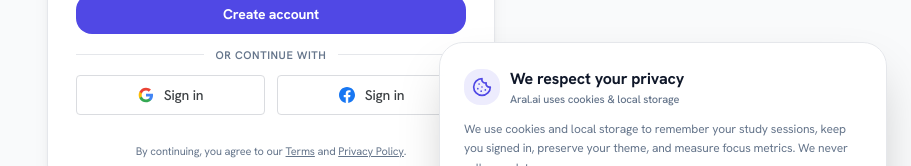
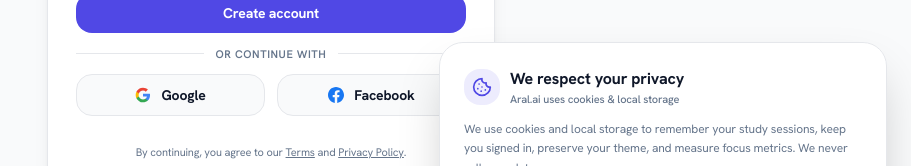
Before and after one commit to Nexecy/Aral.ai, a Next.js app in the folder frontend/: page /signup in a window 1280 px wide. Shown: the part 519-685 px from the top of the page, without its empty margins (369-1280 px from the left). Built offline with nearby package versions, Linux system fonts and the light colour scheme; no server answers.

Commit message:
fix(auth): restore sleek zero-flicker native social sign-in buttons

```diff
--- a/frontend/src/app/layout.tsx
+++ b/frontend/src/app/layout.tsx
@@ -65,7 +65,6 @@ export default function RootLayout({
     >
       <head>
         {origin ? <link rel="preconnect" href={origin} /> : null}
-        <script src="https://accounts.google.com/gsi/client" async defer></script>
       </head>
       <body className={`${hanken.className} font-sans min-h-screen bg-background text-foreground antialiased`}>
         <ThemeProvider>
--- a/frontend/src/components/auth/AuthForm.tsx
+++ b/frontend/src/components/auth/AuthForm.tsx
@@ -1,13 +1,12 @@
 'use client';
 
-import React, { useEffect, useRef, useState } from 'react';
+import React, { useState } from 'react';
 import Link from 'next/link';
 import { useRouter } from 'next/navigation';
 import { Eye, EyeOff, Loader2 } from 'lucide-react';
 import { useAuth } from '@/context/AuthContext';
 import { AuthScreen } from '@/components/auth/AuthScreen';
 import { signInWithSocial } from '@/lib/socialAuth';
-import { initGoogleIdentity } from '@/lib/googleAuth';
 
 interface AuthFormProps {
   mode: 'login' | 'signup';
@@ -19,7 +18,7 @@ function isValidEmail(value: string): boolean {
 
 export function AuthForm({ mode }: AuthFormProps) {
   const router = useRouter();
-  const { login, signup, establishSession } = useAuth();
+  const { login, signup } = useAuth();
 
   const [email, setEmail] = useState('');
   const [password, setPassword] = useState('');
@@ -29,55 +28,6 @@ export function AuthForm({ mode }: AuthFormProps) {
   const [submitting, setSubmitting] = useState(false);
   const [error, setError] = useState<string | null>(null);
   const isSignup = mode === 'signup';
-  const googleBtnRef = useRef<HTMLDivElement>(null);
-  const [googleReady, setGoogleReady] = useState(false);
-
-  const handleGoogleSuccess = async (accessToken: string) => {
-    try {
-      await establishSession(accessToken);
-      router.replace('/');
-    } catch (err: any) {
-      setError(err?.message || 'Failed to complete Google sign-in.');
-    }
-  };
-
-  const handleGoogleError = (errMsg: string) => {
-    console.info('Google notice:', errMsg);
-  };
-
-  useEffect(() => {
-    let rendered = false;
-    const setupGoogle = () => {
-      if (typeof window !== 'undefined' && window.google?.accounts?.id) {
-        initGoogleIdentity(handleGoogleSuccess, handleGoogleError);
-        if (googleBtnRef.current && !rendered) {
-          try {
-            window.google.accounts.id.renderButton(googleBtnRef.current, {
-              type: 'standard',
-              theme: 'outline',
-              size: 'large',
-              text: 'signin',
-              shape: 'rectangular',
-              logo_alignment: 'left',
-              width: 175
-            });
-            rendered = true;
-            setGoogleReady(true);
-          } catch {
-            // fallback
-          }
-        }
-      }
-    };
-
-    setupGoogle();
-    const interval = setInterval(setupGoogle, 300);
-    return () => clearInterval(interval);
-  }, []);
-
-  const handleGoogleClick = () => {
-    signInWithSocial('google');
-  };
 
   const handleSubmit = async (e: React.FormEvent) => {
     e.preventDefault();
@@ -251,35 +201,25 @@ export function AuthForm({ mode }: AuthFormProps) {
         </div>
 
         {/* Social Auth Buttons */}
-        <div className="grid grid-cols-2 gap-3 pt-1 items-center">
-          <div className="w-full h-[40px] flex items-center justify-center">
-            <div
-              ref={googleBtnRef}
-              className={`w-full h-[40px] flex items-center justify-center ${
-                googleReady ? 'block' : 'hidden'
-              }`}
-            />
-            {!googleReady && (
-              <button
-                type="button"
-                onClick={handleGoogleClick}
-                className="w-full h-[40px] flex items-center justify-center gap-2.5 px-4 rounded-[4px] border border-[#dadce0] dark:border-border bg-white dark:bg-card hover:bg-[#f8f9fa] dark:hover:bg-muted text-xs sm:text-sm font-medium text-[#3c4043] dark:text-foreground transition-all shadow-none"
-                title="Sign in with Google"
-              >
-                <GoogleIcon className="w-4 h-4 shrink-0" />
-                <span>Sign in</span>
-              </button>
-            )}
-          </div>
+        <div className="grid grid-cols-2 gap-3 pt-1">
+          <button
+            type="button"
+            onClick={() => signInWithSocial('google')}
+            className="flex items-center justify-center gap-2.5 py-2.5 px-4 rounded-xl border border-border bg-surface-container-low hover:bg-surface-container text-xs sm:text-sm font-bold text-foreground transition-all hover:border-primary/40 active:scale-98 shadow-2xs"
+            title="Continue with Google"
+          >
+            <GoogleIcon className="w-4 h-4 shrink-0" />
+            <span>Google</span>
+          </button>
 
           <button
             type="button"
             onClick={() => signInWithSocial('facebook')}
-            className="w-full h-[40px] flex items-center justify-center gap-2.5 px-4 rounded-[4px] border border-[#dadce0] dark:border-border bg-white dark:bg-card hover:bg-[#f8f9fa] dark:hover:bg-muted text-xs sm:text-sm font-medium text-[#3c4043] dark:text-foreground transition-all shadow-none"
-            title="Sign in with Facebook"
+            className="flex items-center justify-center gap-2.5 py-2.5 px-4 rounded-xl border border-border bg-surface-container-low hover:bg-surface-container text-xs sm:text-sm font-bold text-foreground transition-all hover:border-primary/40 active:scale-98 shadow-2xs"
+            title="Continue with Facebook"
           >
             <FacebookIcon className="w-4 h-4 shrink-0" />
-            <span>Sign in</span>
+            <span>Facebook</span>
           </button>
         </div>
 
--- a/frontend/src/lib/googleAuth.ts
+++ /dev/null
@@ -1,100 +0,0 @@
-'use client';
-
-import { api } from '@/lib/api';
-
-export const GOOGLE_CLIENT_ID =
-  process.env.NEXT_PUBLIC_GOOGLE_CLIENT_ID ||
-  '686935671952-7nu38r853mtqrtifcntvhlrcv03bl96l.apps.googleusercontent.com';
-
-declare global {
-  interface Window {
-    google?: {
-      accounts: {
-        id: {
-          initialize: (config: {
-            client_id: string;
-            callback: (response: { credential: string }) => void;
-            auto_select?: boolean;
-            cancel_on_tap_outside?: boolean;
-            context?: 'signin' | 'signup' | 'use';
-          }) => void;
-          prompt: (momentListener?: (moment: any) => void) => void;
-          renderButton: (
-            parent: HTMLElement,
-            options: {
-              type?: 'standard' | 'icon';
-              theme?: 'outline' | 'filled_blue' | 'filled_black';
-              size?: 'large' | 'medium' | 'small';
-              text?: 'signin_with' | 'signup_with' | 'continue_with' | 'signin';
-              shape?: 'rectangular' | 'pill' | 'circle' | 'square';
-              logo_alignment?: 'left' | 'center';
-              width?: number | string;
-            }
-          ) => void;
-          disableAutoSelect: () => void;
-        };
-      };
-    };
-  }
-}
-
-/**
- * Initialize Google Identity Services on the page.
- */
-export function initGoogleIdentity(
-  onSuccess: (accessToken: string) => Promise<void>,
-  onError: (errMsg: string) => void
-) {
-  if (typeof window === 'undefined' || !window.google?.accounts?.id) {
-    return false;
-  }
-
-  try {
-    window.google.accounts.id.initialize({
-      client_id: GOOGLE_CLIENT_ID,
-      auto_select: false,
-      callback: async (response) => {
-        if (!response.credential) {
-          onError('Google sign-in was cancelled or failed.');
-          return;
-        }
-        try {
-          const session = await api.loginWithGoogle(response.credential);
-          if (session.access_token) {
-            await onSuccess(session.access_token);
-          } else {
-            onError('Could not create an active session.');
-          }
-        } catch (err: any) {
-          onError(err?.message || 'Google sign-in failed.');
-        }
-      }
-    });
-    return true;
-  } catch (err: any) {
-    console.warn('Google Identity initialization notice:', err);
-    return false;
-  }
-}
-
-/**
- * Trigger native in-app Google prompt.
- */
-export function promptGoogleSignIn(
-  onSuccess: (accessToken: string) => Promise<void>,
-  onError: (errMsg: string) => void
-) {
-  if (typeof window === 'undefined') return;
-
-  const initialized = initGoogleIdentity(onSuccess, onError);
-  if (initialized && window.google?.accounts?.id) {
-    window.google.accounts.id.prompt((notification) => {
-      if (notification.isNotDisplayed()) {
-        console.info('Google One Tap suppressed reason:', notification.getNotDisplayedReason());
-      }
-      if (notification.isSkippedMoment()) {
-        console.info('Google One Tap skipped reason:', notification.getSkippedReason());
-      }
-    });
-  }
-}
```
